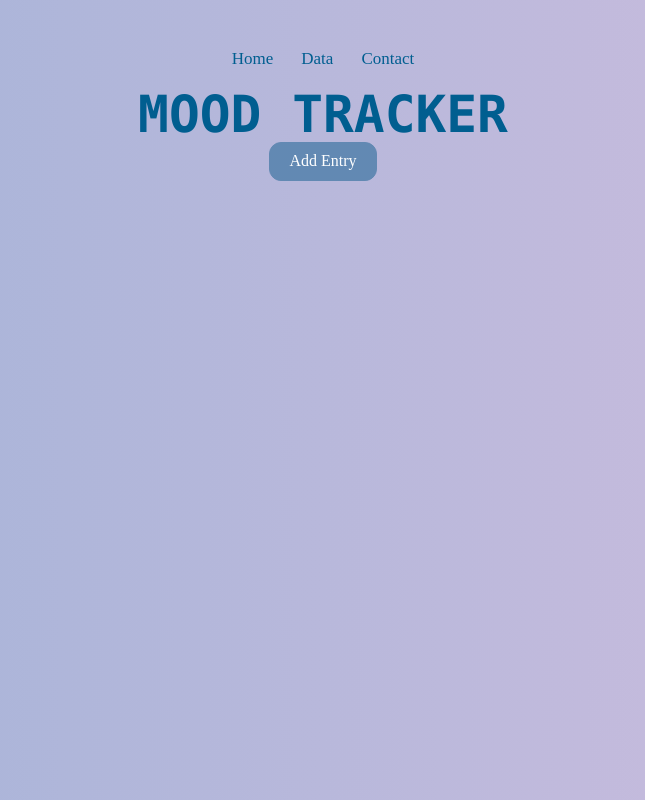
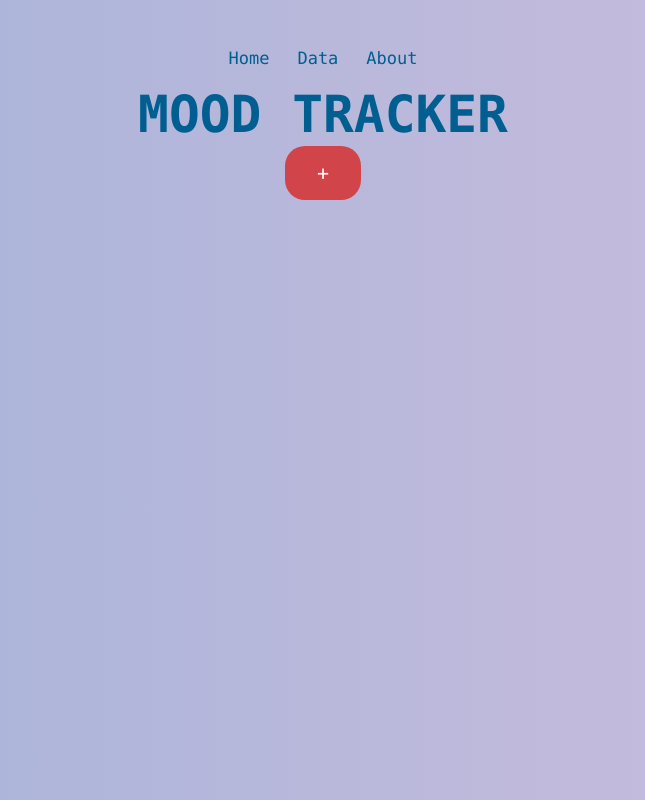
Before and after one commit to Allersnj/river-hacks-2023, a React (Vite) app in the folder moodtracker/: page / in a window 1280 px wide. Shown: the whole page, without its empty margins (317-962 px from the left). Built offline with nearby package versions, Linux system fonts and the light colour scheme.

Commit message:
adjusted buttons, fonts, and color

```diff
--- a/moodtracker/src/App.jsx
+++ b/moodtracker/src/App.jsx
@@ -34,13 +34,15 @@ function App() {
   return (
     <>
       <div class="nav">
-        <a class="active" href="#home">Home</a>
+        <a href="#home">Home</a>
         <a href="#data">Data</a>
-        <a href="#contact">Contact</a>
+        <a href="#about">About</a>
       </div>
       <div>
         <h1>MOOD TRACKER</h1>
-        <button onClick={openHandler}>Add Entry</button>
+      <div class= "entryButton">
+        <button onClick={openHandler}>+</button>
+        </div>
         {openModal && <Modal closeModal={setOpenModal} handleCallback={callback}/>}
         <br />
         {entryList}
--- a/moodtracker/src/components/Entry.jsx
+++ b/moodtracker/src/components/Entry.jsx
@@ -33,11 +33,11 @@ function Entry(props) {
     <>
       <div>
         <form action="">
-            <label>
-                Journal Entry
+{/*             <label>
+                Thoughts
+            </label> <br /> */}
             <input type="text" name='journalEntry'/>
-            </label>
-            <br /> <br />
+            <br />
 
             {moods.map((mood, index) => {return (
                 <MoodCheckbox key={index} mood={mood}/>
--- a/moodtracker/src/components/Modal.css
+++ b/moodtracker/src/components/Modal.css
@@ -10,20 +10,25 @@
   }  */
 
   .modalContainer {
-    /* width: 500px;
+    /* ===width: 500px;
     height: 500px;
-    border-radius: 12px; */
-    background-color: gray;
+    background-color: #bfcff066;
     /* box-shadow: rgba(0, 0, 0, 0.35) 0px 5px 15px;
     display: flex;
     flex-direction: column;
     padding: 25px; */
+    border-radius: 25px;
+    padding: 20px;
+   /*  width: 200px;
+    height: 150px; */
   }
 
   .modalContainer .title {
     display: inline-block;
     text-align: center;
     margin-top: 10px;
+    font-size: 7px;
+    font-family: "Lucida Console", monospace;
   }
 
   .titleCloseBtn {
@@ -43,7 +48,7 @@
     display: flex;
     justify-content: center;
     align-items: center;
-    font-size: 1.7rem;
+    font-size: 1.1rem;
     text-align: center;
   }
 
@@ -55,14 +60,13 @@
   }
 
   .modalContainer .footer button {
-    width: 150px;
-    height: 45px;
     margin: 10px;
     border: none;
-    background-color: cornflowerblue;
+    background-color: #d0444a;
     color: white;
-    border-radius: 8px;
+    border-radius: 25px;
     font-size: 20px;
+    display: inline-block;
     cursor: pointer;
   }
 
--- a/moodtracker/src/components/Modal.jsx
+++ b/moodtracker/src/components/Modal.jsx
@@ -9,7 +9,7 @@ function Modal(props) {
         <div className='modalBackground'>
             <div className='modalContainer'>
                 <div className="title">
-                    <h1>How did you feel today...</h1>
+                    <h1>How did you feel today?</h1>
                 </div>
                 <div className="body">
                   <Entry handleCallback={props.handleCallback} closeModal={props.closeModal}/>
--- a/moodtracker/src/index.css
+++ b/moodtracker/src/index.css
@@ -27,13 +27,13 @@ body {
   margin: 0;
   min-width: 320px;
   min-height: 100vh;
-  font-family: Mon;
+  font-family: "Lucida Console", monospace;
 }
 
 h1 {
   font-size: 3.2em;
   line-height: 1.1;
-  font-family: Monaco;
+  font-family: "Monaco", monospace;
   color: #005e90;
   margin: 0;
 }
@@ -87,3 +87,17 @@ button:focus-visible {
   text-decoration: none;
   font-size: 17px;
 }
+
+.entryButton button {
+  border: none;
+  border-radius: 20px;
+  color: white;
+  background-color: #d0444a;
+  padding: 15px 32px;
+  text-align: center;
+  text-decoration: none;
+  display: inline-block;
+  font-size: 20px;
+  margin: 4px 2px;
+  cursor: pointer;
+}
```
